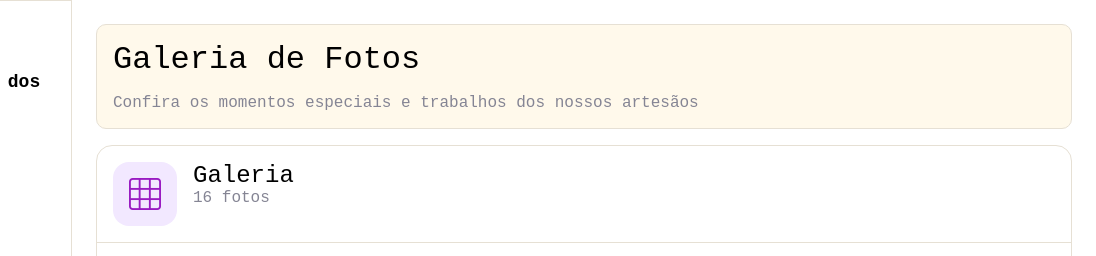
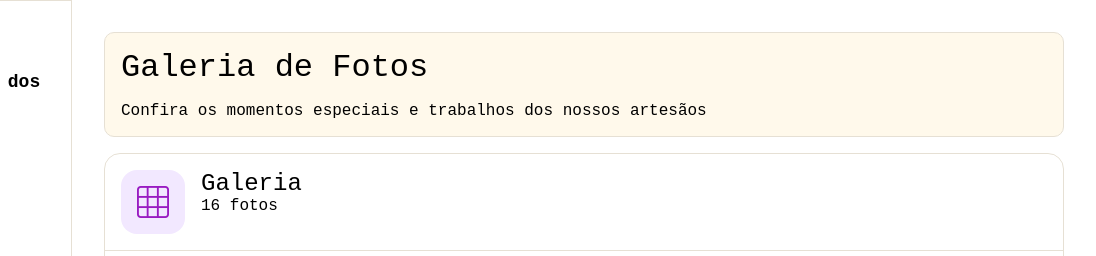
Before and after one commit to talle5/artetoca_web, a plain HTML site: page src/galeria.html in a window 1280 px wide. Shown: the top 256 px of the page, 184-1280 px from the left. Drawn offline with Linux system fonts and the light colour scheme; a web font is replaced by a local one.

Commit message:
nova classe css para todas as paginas

```diff
--- a/css/galeria.css
+++ b/css/galeria.css
@@ -1,12 +1,6 @@
 @import url('main.css');
 
-.galeria {
-    display: flex;
-    flex-direction: column;
-    gap: 16px;
-    padding: 24px;
-
-    p {
+.galeria.p {
     color: #858594;
 }
 
@@ -48,4 +42,3 @@
 
     }
 }
-}
--- a/css/main.css
+++ b/css/main.css
@@ -112,7 +112,7 @@ p {
     }
 }
 
-.section2 {
+.main_content {
     display: flex;
     flex-direction: column;
     gap: 16px;
--- a/src/galeria.html
+++ b/src/galeria.html
@@ -40,7 +40,7 @@
         </div>
         <div class=""></div>
     </div>
-    <main class="galeria">
+    <main class="main_content galeria">
         <header class="header">
             <h1>Galeria de Fotos</h1>
             <p>Confira os momentos especiais e trabalhos dos nossos artesãos</p>
```
Also changed, not shown: css/contato.css (+1 -8 lines), src/contato.html (+1 -1 lines), src/eventos.html (+1 -1 lines), src/index.html (+1 -1 lines). Lines whose indentation alone changed are shown as unchanged.
